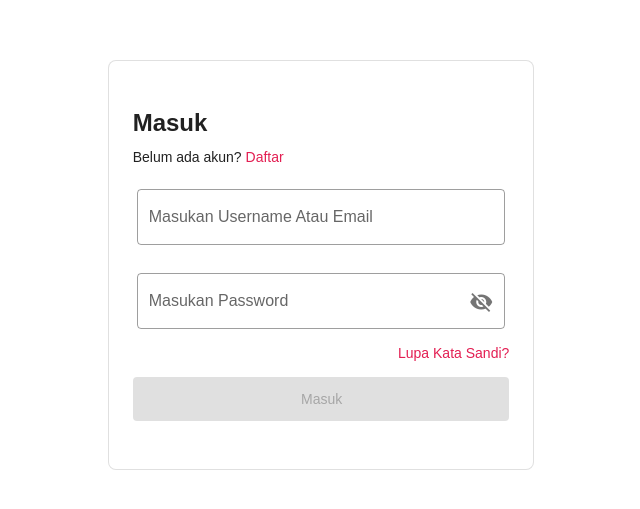
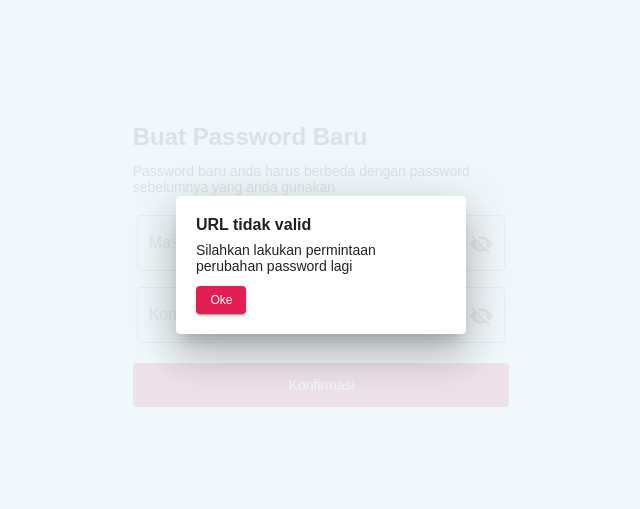
Before and after one commit to talentafigan/p2p-commerce-web-seller, a Vue app: page /auth/reset-password in a window 1280 px wide. Before the commit this address led to /auth/login. Shown: the part 135-644 px from the top of the page, without its empty margins (319-959 px from the left). Built offline with nearby package versions, Linux system fonts and the light colour scheme; a web font is replaced by a local one; what vue-js-toggle-button would draw is missing.

Commit message:
feat : reset password

```diff
--- a/src/plugins/middleware.ts
+++ b/src/plugins/middleware.ts
@@ -1,7 +1,9 @@
-import store from "@/store";
-import Helpers from "./helpers";
-
-const authRouter = ["authLogin", "authRegister", "authForgotPassword"];
+const authRouter = [
+  "authLogin",
+  "authRegister",
+  "authForgotPassword",
+  "authResetPassword",
+];
 
 export const authMiddleware = (ctx: any) => {
   const vuex = localStorage.getItem("vuex");
--- a/src/plugins/snackbar.ts
+++ b/src/plugins/snackbar.ts
@@ -2,7 +2,7 @@ import Vue from "vue";
 import CommonSnackbar from "@/components/common/snackbar.vue";
 
 class Snackbar {
-  open(props: { text: string }) {
+  open(props: { text: string; duration?: number; position?: string }) {
     const tmp = Vue.extend({
       name: "CommonSnackbar",
       render: function (createElement) {
--- a/src/router/index.ts
+++ b/src/router/index.ts
@@ -25,6 +25,11 @@ const routes: Array<RouteConfig> = [
     path: "/auth/forgot-password",
     component: Module.authForgotPassword,
   },
+  {
+    name: "authResetPassword",
+    path: "/auth/reset-password",
+    component: Module.authResetPassword,
+  },
 ];
 
 const router = new VueRouter({
--- a/src/router/module.ts
+++ b/src/router/module.ts
@@ -2,5 +2,6 @@ export default {
   index: require("@/views/index.vue").default,
   authLogin: require("@/views/auth/login.vue").default,
   authRegister: require("@/views/auth/register.vue").default,
-  authForgotPassword: require("@/views/auth/forgot-password.vue").default
+  authForgotPassword: require("@/views/auth/forgot-password.vue").default,
+  authResetPassword: require("@/views/auth/reset-password.vue").default
 };
--- a/src/views/auth/forgot-password.vue
+++ b/src/views/auth/forgot-password.vue
@@ -9,24 +9,19 @@
           class="py-12 px-6 d-flex justify-center align-start flex-column"
         >
           <div class="d-flex justify-center flex-column align-start w-full">
-            <span class="text-h5 font-weight-bold">Reset Password</span>
+            <span class="text-h5 font-weight-bold">Lupa Password</span>
             <span class="text-subtitle-2 mt-4"
-              >Kami akan mengirim anda tautan untuk reset password.
+              >Jangan Khawatir. Mohon masukan email yang terhubung dengan akun
+              anda.
             </span>
           </div>
-          <v-form @submit.prevent="onClickLogin" class="mt-3 w-full">
-            <v-row dense class="ma-0">
-              <v-col cols="12">
           <v-text-field
             outlined
-                  v-model="form.key"
+            v-model="form.email"
             label="Masukan Email Terdaftar"
-                  class="mt-2"
+            class="w-full mt-4"
             hide-details="auto"
           ></v-text-field>
-              </v-col>
-            </v-row>
-          </v-form>
           <v-alert
             class="w-full ma-0 mt-4"
             v-if="showErrorMessage"
@@ -36,30 +31,29 @@
           >
             {{ errorMessage }}
           </v-alert>
-          <v-row dense class="ma-0 mt-6 w-full">
-            <v-col md="6" cols="12">
+          <v-btn
+            @click="onSubmit"
+            :disabled="!form.email || isLoading"
+            class="mt-4"
+            :loading="isLoading"
+            block
+            large
+            depressed
+            color="accent"
+            >Submit</v-btn
+          >
           <v-btn
             @click="$router.push('/auth/login')"
+            class="mt-4"
+            block
             large
-                block
-                outlined
             depressed
-                color="accent"
-                >Kembali</v-btn
+            text
+            color="secondary"
           >
-            </v-col>
-            <v-col>
-              <v-btn
-                @click="onClickLogin"
-                :loading="isLoading"
-                large
-                block
-                depressed
-                color="accent"
-                >Konfirmasi</v-btn
+            <v-icon dense class="mr-1">mdi-arrow-left</v-icon>
+            Kembali ke login</v-btn
           >
-            </v-col>
-          </v-row>
         </v-card>
       </v-col>
     </v-row>
@@ -82,29 +76,31 @@ export default class AuthForgotPassword extends Vue {
   errorMessage = "";
 
   form = {
-    key: "",
-    password: "",
+    email: "",
   };
 
   authApi = new AuthApi();
 
-  async onClickLogin() {
-    if (!this.form.key || !this.form.password) return;
+  $snackbar: any;
+
+  async onSubmit() {
+    if (!this.form.email) return;
     this.showErrorMessage = false;
     this.isLoading = true;
     try {
-      const response = await this.authApi.login(this.form);
+      const response = await this.authApi.resetPasswordRequest(this.form.email);
       if (response.data.status !== "SUCCESS") {
         this.showErrorMessage = true;
         this.errorMessage = response.data.message;
         return;
       }
-      this.$store.commit("auth/setAuth", {
-        token: response.data.data.accessToken,
-        user: response.data.data.user,
+      this.$snackbar.open({
+        text: "Kami Telah Mengirim Tautan Untuk Mereset Password, Silahkan Cek Email Kamu!",
+        position: "bottom-center",
       });
+      await this.$helpers.shortSetTimeOut(1000);
       this.$nextTick(() => {
-        window.location.reload();
+        this.$router.push("/auth/login");
       });
     } catch (error: any) {
       this.showErrorMessage = true;
--- a/src/views/auth/login.vue
+++ b/src/views/auth/login.vue
@@ -26,13 +26,11 @@
                   outlined
                   v-model="form.key"
                   label="Masukan  Username Atau Email"
-                  class="mt-2"
                   hide-details="auto"
                 ></v-text-field>
               </v-col>
               <v-col class="mt-3" cols="12">
                 <v-text-field
-                  class="mt-2"
                   v-model="form.password"
                   @click:append="showPassword = !showPassword"
                   :type="showPassword ? 'text' : 'password'"
--- /dev/null
+++ b/src/views/auth/reset-password.vue
@@ -0,0 +1,182 @@
+<template>
+  <v-app>
+    <v-dialog
+      overlay-color="#F0F8FB"
+      :overlay-opacity="0.9"
+      persistent
+      v-model="showDialogInvalidUrl"
+      max-width="290"
+    >
+      <v-card class="pa-5 d-flex flex-column">
+        <span class="text-subtitle-1 font-weight-bold">URL tidak valid </span>
+        <span class="text-subtitle-2 mt-2">
+          Silahkan lakukan permintaan perubahan password lagi
+        </span>
+        <div class="mt-3 w-full d-flex justify-start align-center flex-row">
+          <v-btn
+            @click="$router.push('/auth/forgot-password')"
+            small
+            color="primary"
+          >
+            Oke
+          </v-btn>
+        </div>
+      </v-card>
+    </v-dialog>
+    <v-row align="center" justify="center" class="ma-0 w-full" dense no-gutters>
+      <v-col cols="4">
+        <v-card
+          outlined
+          elevation="0"
+          rounded="0"
+          class="py-12 px-6 rounded-lg d-flex justify-center align-start flex-column"
+        >
+          <div class="d-flex justify-center flex-column align-start w-full">
+            <span class="text-h5 font-weight-bold">Buat Password Baru</span>
+            <span class="mt-3 text-subtitle-2"
+              >Password baru anda harus berbeda dengan password sebelumnya yang
+              anda gunakan</span
+            >
+          </div>
+          <v-form ref="form" class="w-full mt-4" @submit.prevent="onSubmit">
+            <v-row dense class="ma-0">
+              <v-col cols="12">
+                <v-text-field
+                  v-model="form.password"
+                  @click:append="showPassword = !showPassword"
+                  :type="showPassword ? 'text' : 'password'"
+                  outlined
+                  :rules="rules.password"
+                  :append-icon="showPassword ? 'mdi-eye' : 'mdi-eye-off'"
+                  label="Masukan Password Baru"
+                  hide-details="auto"
+                ></v-text-field>
+              </v-col>
+              <v-col cols="12" class="mt-2">
+                <v-text-field
+                  v-model="form.confirmPassword"
+                  @click:append="showConfirmPassword = !showConfirmPassword"
+                  :type="showConfirmPassword ? 'text' : 'password'"
+                  outlined
+                  :rules="rules.confirmPassword"
+                  :append-icon="showConfirmPassword ? 'mdi-eye' : 'mdi-eye-off'"
+                  label="Konfirmasi Password Baru"
+                  hide-details="auto"
+                ></v-text-field>
+              </v-col>
+            </v-row>
+          </v-form>
+          <v-alert
+            class="w-full ma-0 mt-4"
+            v-if="showErrorMessage"
+            dense
+            type="error"
+            text
+          >
+            {{ errorMessage }}
+          </v-alert>
+          <v-btn
+            @click="onSubmit"
+            :disabled="isLoading"
+            class="mt-4"
+            block
+            :loading="isLoading"
+            large
+            depressed
+            color="accent"
+            >Konfirmasi</v-btn
+          >
+        </v-card>
+      </v-col>
+    </v-row>
+  </v-app>
+</template>
+
+<script lang="ts">
+import Vue from "vue";
+import Component from "vue-class-component";
+import { AuthApi } from "@/api/auth.api";
+
+@Component
+export default class AuthResetPassword extends Vue {
+  $helpers: any;
+  $snackbar: any;
+  isLoading = false;
+
+  showDialogInvalidUrl = false;
+  showPassword = false;
+  showConfirmPassword = false;
+
+  showErrorMessage = false;
+  errorMessage = "";
+  token = this.$route.query.token as string;
+
+  form = {
+    password: "",
+    confirmPassword: "",
+  };
+
+  $refs: any;
+
+  rules = {
+    password: [(v: any) => !!v || "Password Baru harus diisi."],
+    confirmPassword: [
+      (v: any) => !!v || "Konfirmasi Password harus diisi.",
+      (v: any) => v === this.form.password || "Konfirmasi Password tidak sama.",
+    ],
+  };
+
+  authApi = new AuthApi();
+
+  async onSubmit() {
+    if (!this.$refs.form.validate()) return;
+    this.showErrorMessage = false;
+    this.isLoading = true;
+    try {
+      const response = await this.authApi.resetPasswordNewPassword({
+        code: this.token,
+        newPassword: this.form.password,
+      });
+      if (response.data.status !== "SUCCESS") {
+        this.showErrorMessage = true;
+        this.errorMessage = response.data.message;
+        return;
+      }
+      this.$snackbar.open({
+        text: "Password berhasil diubah, silahkan login kembali!",
+        position: "bottom-center",
+      });
+      await this.$helpers.shortSetTimeOut(1000);
+      this.$nextTick(() => {
+        this.$router.push("/auth/login");
+      });
+    } catch (error: any) {
+      this.showErrorMessage = true;
+      this.errorMessage = error.response
+        ? error.response.message
+        : "System Error, please contact our team";
+    } finally {
+      this.isLoading = false;
+    }
+  }
+
+  async validateToken() {
+    if (!this.token) {
+      this.showDialogInvalidUrl = true;
+      return;
+    }
+    try {
+      const response = await this.authApi.resetPasswordCheckCode(this.token);
+      if (response.data.code !== "SUCCESS") {
+        this.showDialogInvalidUrl = true;
+      }
+    } catch (error) {
+      this.showDialogInvalidUrl = true;
+    }
+  }
+
+  mounted() {
+    this.validateToken();
+  }
+}
+</script>
```
Also changed, not shown: src/api/auth.api.ts (+16 -2 lines), src/components/common/snackbar.vue (+21 -2 lines), src/store/snackbar.ts (added, +23 -0 lines), 1 other file (tests, documents, lock files or other folders). Lines whose indentation alone changed are shown as unchanged.
